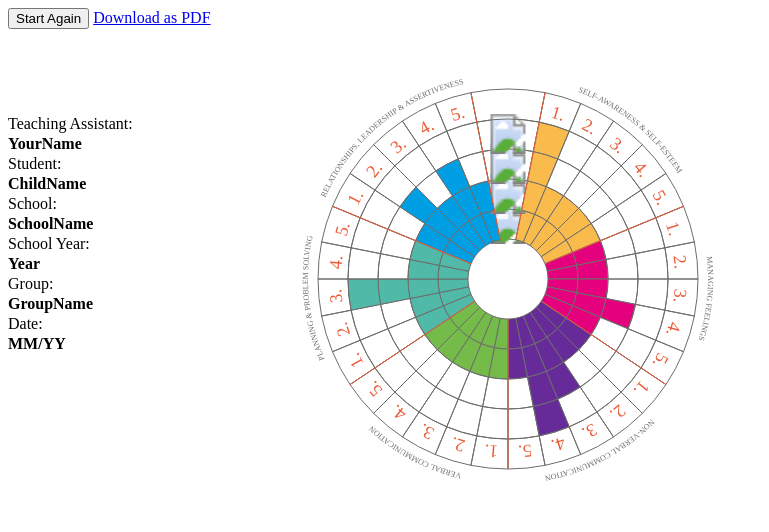
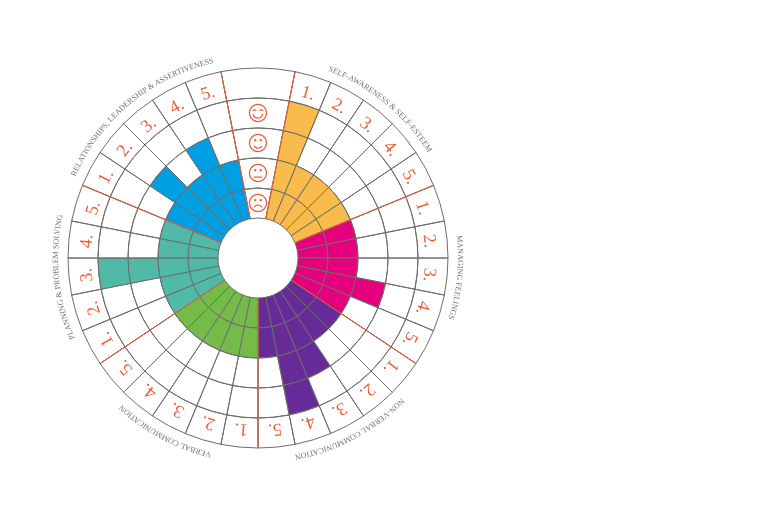
Before and after one commit to InclusiveClassrooms/wheel-demo, a plain HTML site: page index.html in a window 1280 px wide. Shown: the whole page, without its empty margins (0-769 px from the left). Drawn offline with nearby package versions, Linux system fonts and the light colour scheme.

Commit message:
rendering wheel

```diff
--- a/index.html
+++ b/index.html
@@ -1,10 +1,7 @@
 <!DOCTYPE html>
 <html>
+  <link rel="stylesheet" href="style.css">
   <div id="wheel" class="wheel">
-    <div class="buttons">
-      <button id="new-form" class="button hidden btn btn-info">Start Again</button>
-      <a id="pdf" class="button inactive hidden btn btn-info" href="./skills-wheel.pdf" download target="_blank">Download as PDF</a>
-    </div>
     <div id="wheel-container" class="wheel-container"></div>
   </div>
 
--- /dev/null
+++ b/style.css
@@ -0,0 +1,3 @@
+.highlight {
+  opacity: 0.5;
+}
--- a/wheel.js
+++ b/wheel.js
@@ -1,5 +1,5 @@
 function drawWheel(formAnswers) {
-  var det = d3.select("#wheel-container").append("svg").attr("id", "detail-text").attr("class", "detail-text");
+  // var det = d3.select("#wheel-container").append("svg").attr("id", "detail-text").attr("class", "detail-text");
   var vis = d3.select("#wheel-container").append("svg").attr("id", "wheel-svg");
   var segmentClass;
   var textPathID;
@@ -17,18 +17,18 @@ function drawWheel(formAnswers) {
 
   for (var i = 0; i < 12; i++) {
     if (i % 2 === 0){
-      det.attr("width", 250).attr("height", 500)
-      .append("text")
-      .attr('x', 0)
-      .attr('y', 100 + i * 20)
-      .text(childDetails[Math.floor(i/2)] + ':')
+      //det.attr("width", 250).attr("height", 500)
+      // .append("text")
+      // .attr('x', 0)
+      // .attr('y', 100 + i * 20)
+      // .text(childDetails[Math.floor(i/2)] + ':')
     } else {
-      det.attr("width", 250).attr("height", 500)
-      .append("text")
-      .attr('x', 0)
-      .attr('y', 100 + i * 20)
-      .text(formAnswers[Math.floor(i/2)].answer)
-      .style("font-weight", "bold");
+      // det.attr("width", 250).attr("height", 500)
+      // .append("text")
+      // .attr('x', 0)
+      // .attr('y', 100 + i * 20)
+      // .text(formAnswers[Math.floor(i/2)].answer)
+      // .style("font-weight", "bold");
     }
   };
 
@@ -120,7 +120,7 @@ function drawWheel(formAnswers) {
 
       if (i === 0 && j < 4) {
         vis.append("svg:image")
-          .attr("xlink:href", "../assets/" + faceImages[j])
+          .attr("xlink:href", faceImages[j])
           .attr("width", 40)
           .attr("height", 40)
           .attr("x", centre - 20)
```
Also changed, not shown: face-always.svg (added), face-never.svg (added), face-rarely.svg (added), face-sometimes.svg (added).
